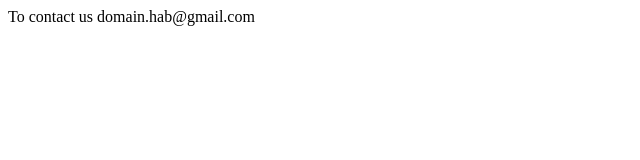
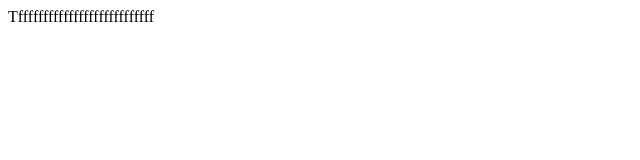
Before and after one commit to domain-sakh/domain-sakh.github.io, a plain HTML site: page index.html in a window 1280 px wide. Shown: the whole page, without its empty margins (0-640 px from the left). Drawn offline with Linux system fonts and the light colour scheme.

Commit message:
Update index.html

```diff
--- a/index.html
+++ b/index.html
@@ -7,7 +7,7 @@
 </head>
 <body>
 
-	To contact us domain.hab@gmail.com
+	Tfffffffffffffffffffffffffff
 
 </body>
 </html>
```
